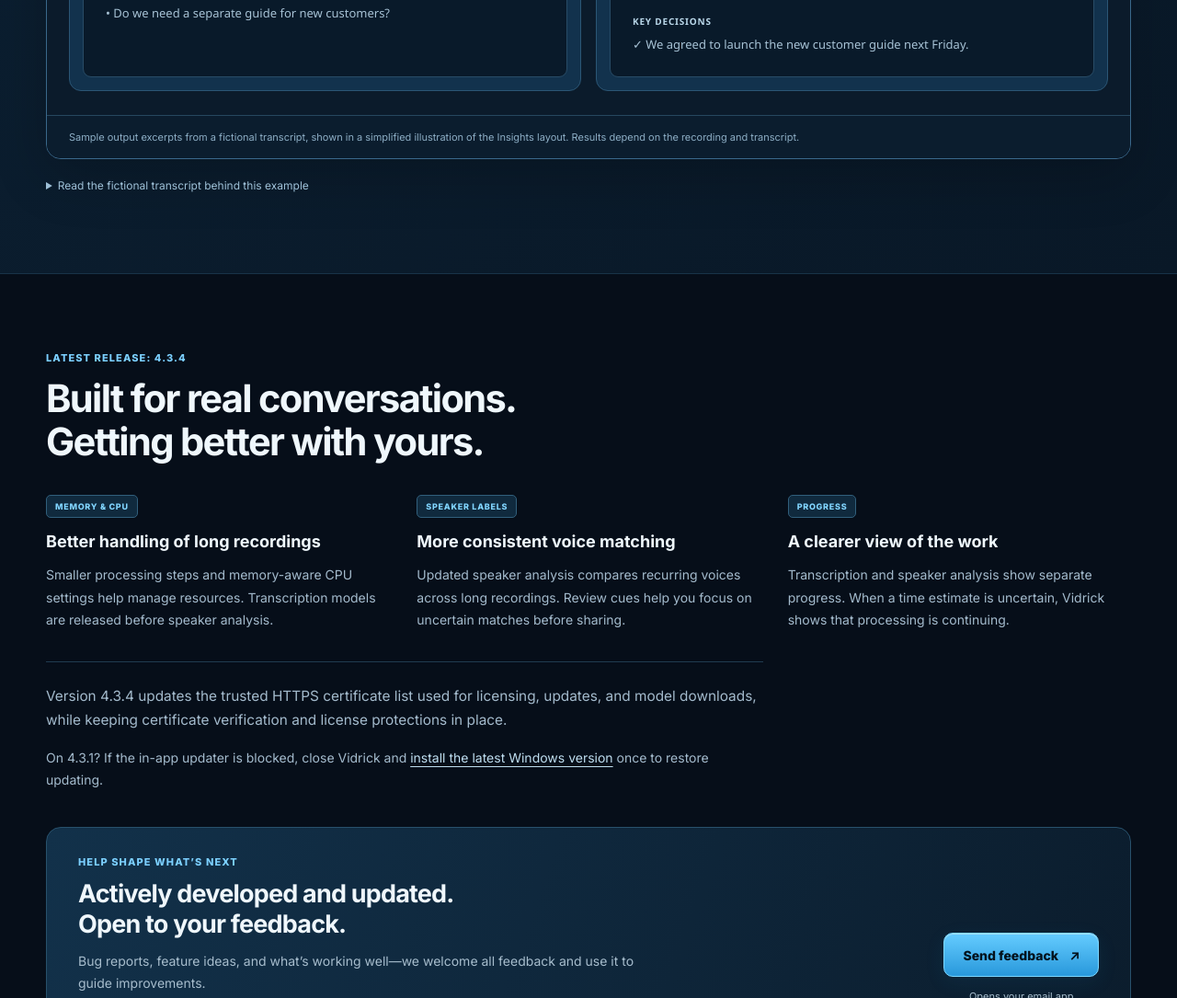
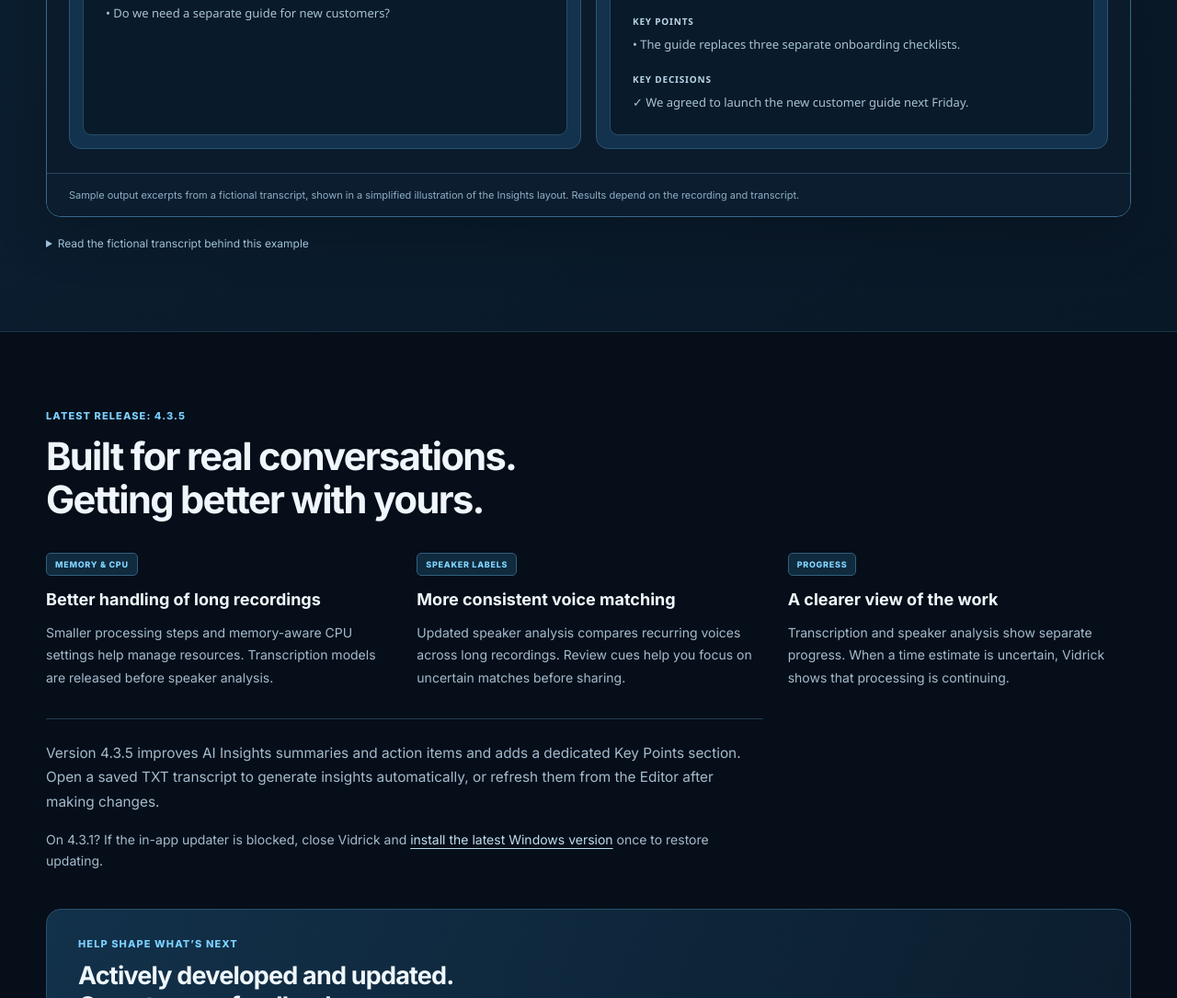
Before and after one commit to Wasted70/Vidrick-AI-Website, a plain HTML site: page index.html in a window 1280 px wide. Shown: the part 2337-3422 px from the top of the page at 92% size. Drawn offline with Linux system fonts and the light colour scheme.

Commit message:
Announce Vidrick 4.3.5 AI Insights improvements

```diff
--- a/index.html
+++ b/index.html
@@ -36,7 +36,7 @@
     "@context": "https://schema.org",
     "@type": "SoftwareApplication",
     "name": "Vidrick AI Transcriber",
-    "softwareVersion": "4.3.4",
+    "softwareVersion": "4.3.5",
     "applicationCategory": "MultimediaApplication",
     "operatingSystem": "Windows",
     "url": "https://vidrickai.com/",
@@ -135,25 +135,26 @@
                 <div class="report-section"><h5 class="owner">Maya</h5><p>☐ Maya will send the draft guide by Tuesday.<br><span class="due">[Due: Tuesday]</span></p></div>
                 <div class="report-section"><h5 class="owner">Jordan</h5><p>☐ Jordan will review the screenshots by Thursday.<br><span class="due">[Due: Thursday]</span></p></div>
                 <div class="report-section"><h5 class="owner">Sam</h5><p>☐ Sam will confirm the final checklist by Friday.<br><span class="due">[Due: Friday]</span></p></div>
+                <div class="report-section"><h5>KEY POINTS</h5><p>• The guide replaces three separate onboarding checklists.</p></div>
                 <div class="report-section"><h5>KEY DECISIONS</h5><p>✓ We agreed to launch the new customer guide next Friday.</p></div>
               </div></section>
             </div>
           </div>
           <figcaption id="example-caption">Sample output excerpts from a fictional transcript, shown in a simplified illustration of the Insights layout. Results depend on the recording and transcript.</figcaption>
         </figure>
-        <details class="sample-transcript"><summary>Read the fictional transcript behind this example</summary><p>We agreed to launch the new customer guide next Friday. Maya will send the draft guide by Tuesday. Jordan will review the screenshots by Thursday. Sam will confirm the final checklist by Friday. A delay in screenshot approval could affect the launch. Do we need a separate guide for new customers?</p></details>
+        <details class="sample-transcript"><summary>Read the fictional transcript behind this example</summary><p>We agreed to launch the new customer guide next Friday. The guide replaces three separate onboarding checklists. Maya will send the draft guide by Tuesday. Jordan will review the screenshots by Thursday. Sam will confirm the final checklist by Friday. A delay in screenshot approval could affect the launch. Do we need a separate guide for new customers?</p></details>
       </div>
     </section>
 
     <section id="whats-new" class="shell section-space" aria-labelledby="updates-heading">
-      <div class="section-heading compact-heading"><div class="eyebrow">Latest release: 4.3.4</div><h2 id="updates-heading">Built for real conversations.<br>Getting better with yours.</h2></div>
+      <div class="section-heading compact-heading"><div class="eyebrow">Latest release: 4.3.5</div><h2 id="updates-heading">Built for real conversations.<br>Getting better with yours.</h2></div>
       <div class="update-grid">
         <article><span class="update-badge">MEMORY &amp; CPU</span><h3>Better handling of long recordings</h3><p>Smaller processing steps and memory-aware CPU settings help manage resources. Transcription models are released before speaker analysis.</p></article>
         <article><span class="update-badge">SPEAKER LABELS</span><h3>More consistent voice matching</h3><p>Updated speaker analysis compares recurring voices across long recordings. Review cues help you focus on uncertain matches before sharing.</p></article>
         <article><span class="update-badge">PROGRESS</span><h3>A clearer view of the work</h3><p>Transcription and speaker analysis show separate progress. When a time estimate is uncertain, Vidrick shows that processing is continuing.</p></article>
       </div>
       <div class="release-notes">
-        <p>Version 4.3.4 updates the trusted HTTPS certificate list used for licensing, updates, and model downloads, while keeping certificate verification and license protections in place.</p>
+        <p>Version 4.3.5 improves AI Insights summaries and action items and adds a dedicated Key Points section. Open a saved TXT transcript to generate insights automatically, or refresh them from the Editor after making changes.</p>
         <p class="update-recovery">On 4.3.1? If the in-app updater is blocked, close Vidrick and <a href="/download">install the latest Windows version</a> once to restore updating.</p>
       </div>
       <aside id="feedback" class="feedback-callout" aria-labelledby="feedback-heading">
```
Also changed, not shown: 1 other file.
